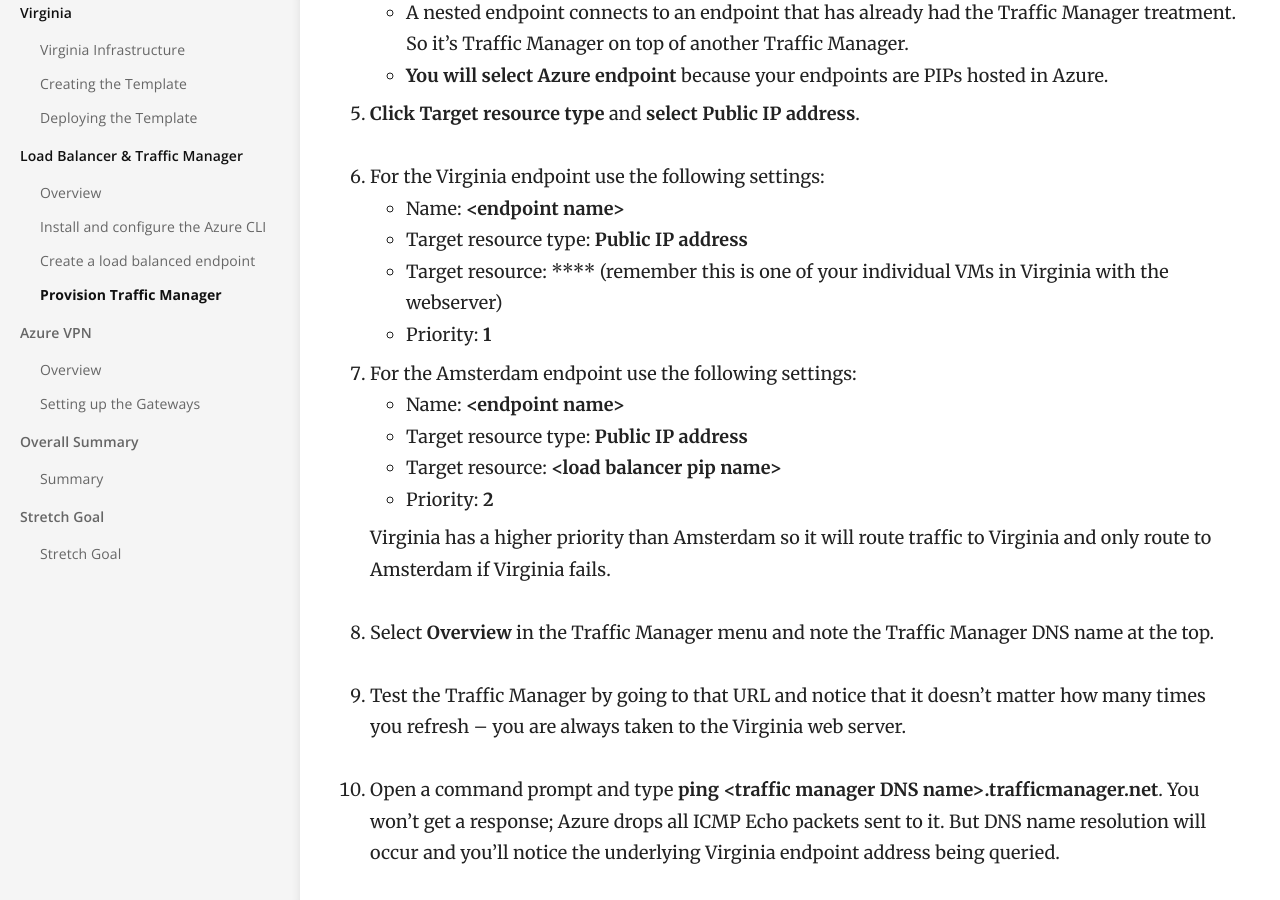
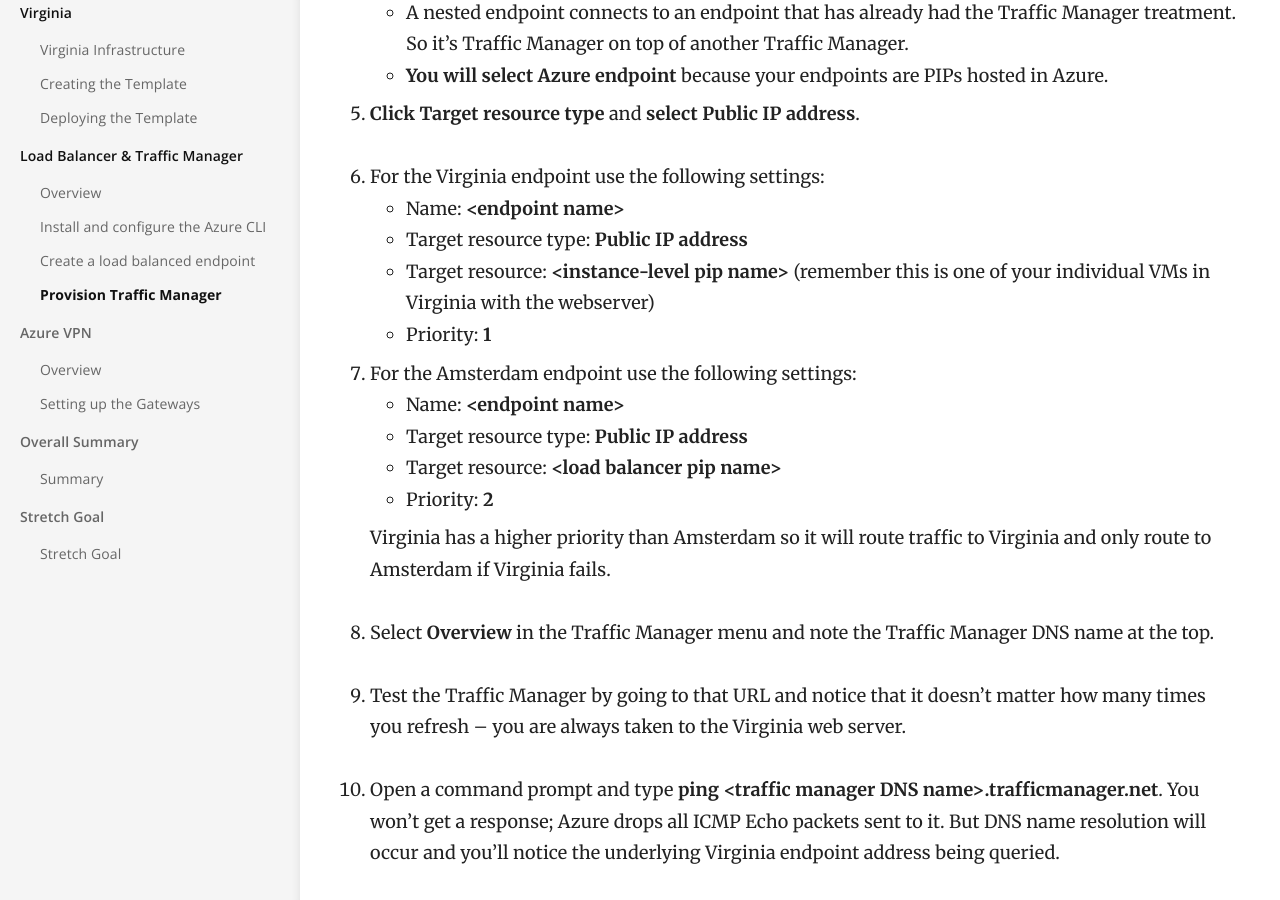
Before and after one commit to BenMcGarry/AzureIaaSLab, a Jekyll site: the page built from _docs/06loadbalancertrafficmanager/trafficmanager.md, in a window 1280 px wide and 900 px high, scrolled down 895 px. Built offline with Jekyll 4.4.1, drawn with Linux system fonts in a browser that asks for light colours.

Commit message:
Fix escaping.

```diff
--- a/_docs/06loadbalancertrafficmanager/trafficmanager.md
+++ b/_docs/06loadbalancertrafficmanager/trafficmanager.md
@@ -29,7 +29,7 @@ We will now provision the Traffic Manager between West Europe and East US region
 1. For the Virginia endpoint use the following settings:
     - Name: **<endpoint name\>**
     - Target resource type: **Public IP address**
-    - Target resource: **<instance-level pip name>** (remember this is one of your individual VMs in Virginia with the webserver)
+    - Target resource: **<instance-level pip name\>** (remember this is one of your individual VMs in Virginia with the webserver)
     - Priority: **1**
 
 1. For the Amsterdam endpoint use the following settings:
```
